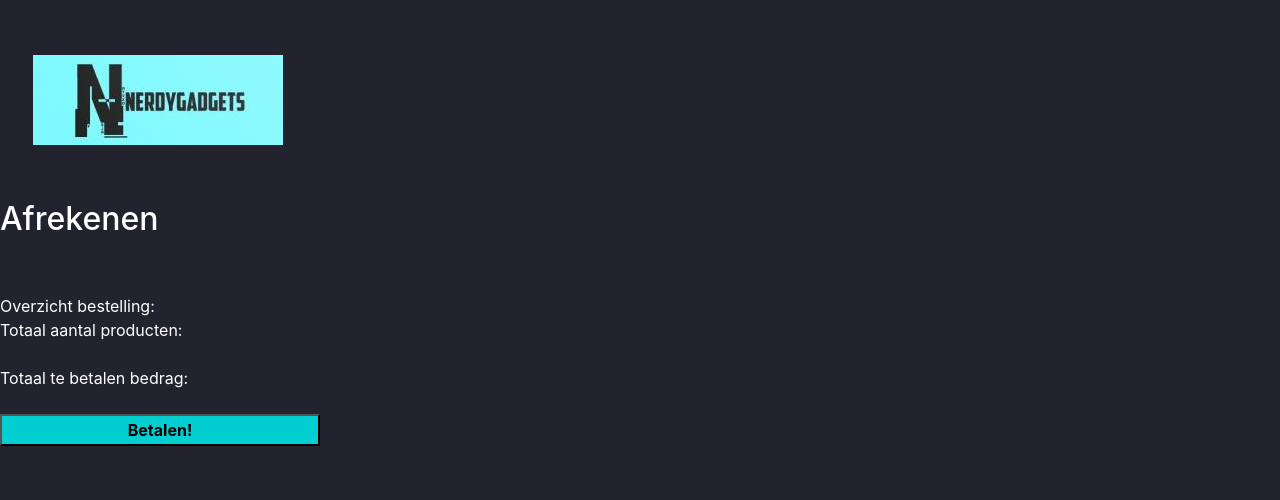
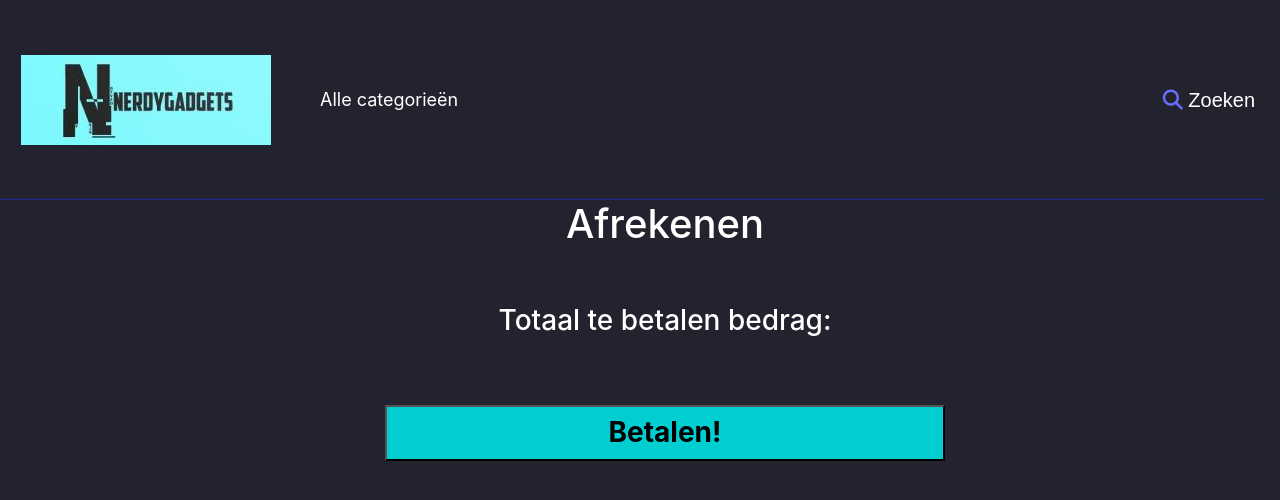
Before and after one commit to kelkesjoose/NerdyGadgets, a PHP site: page /checkout.php in a window 1280 px wide. Shown: the top 500 px of the page. Run offline with PHP 8.4, Linux system fonts and the light colour scheme; data that the repository does not hold is empty; some libraries are stand-ins or nearby versions; some web fonts are replaced.

Commit message:
Checkout aangepast

```diff
--- a/Public/CSS/Style.css
+++ b/Public/CSS/Style.css
@@ -80,7 +80,7 @@ ul#ul-class-navigation li {
     background-color: rgb(35, 35, 47);
     width: 100%;
     height: 200px;
-    z-index: 1;93
+    z-index: 1;
     border-bottom: 1px solid rgb(36, 41, 143);
 }
 #Content {
--- a/checkout.php
+++ b/checkout.php
@@ -1,6 +1,6 @@
 <?php
-include "connect.php";
-
+include __DIR__ . "/header.php";
+include "CartFunctions.php";
 ?>
 
 <!DOCTYPE html>
@@ -42,18 +42,14 @@ include "connect.php";
     <meta name="theme-color" content="#ffffff">
 </head>
 <body>
-
-<div class="col-2">
-    <div id="LogoImage"><a href="./" id="LogoA"><img src="public/img/logo250x90.jpg"></a></div></div>
 <div class="checkout">
-
-</div><h2> Afrekenen</h2>
+    <h1 align="center" > Afrekenen </h1>
 <br>
 <br>
-<form method="get" action="confirmation.php">
-    Overzicht bestelling:<br>
-    Totaal aantal producten:<br><br> <!-- Hier producten teruglaten komen vanuit de cart? Weet niet hoe? test-->
-    Totaal te betalen bedrag:<br><br> <!-- Hier bedragen terug laten komen vanuit de cart? Weet niet hoe?-->
+<h3>
+<form method="get" action="confirmation.php" align="center">
+    Totaal te betalen bedrag: <br> <br><br> <!-- Hier bedragen terug laten komen vanuit de cart? Weet niet hoe?-->
     <input type="submit" value="Betalen!" name="submit" class="betaalbutton"><br>
-</form>
+</form></h3>
+</div>
 </body>
```
